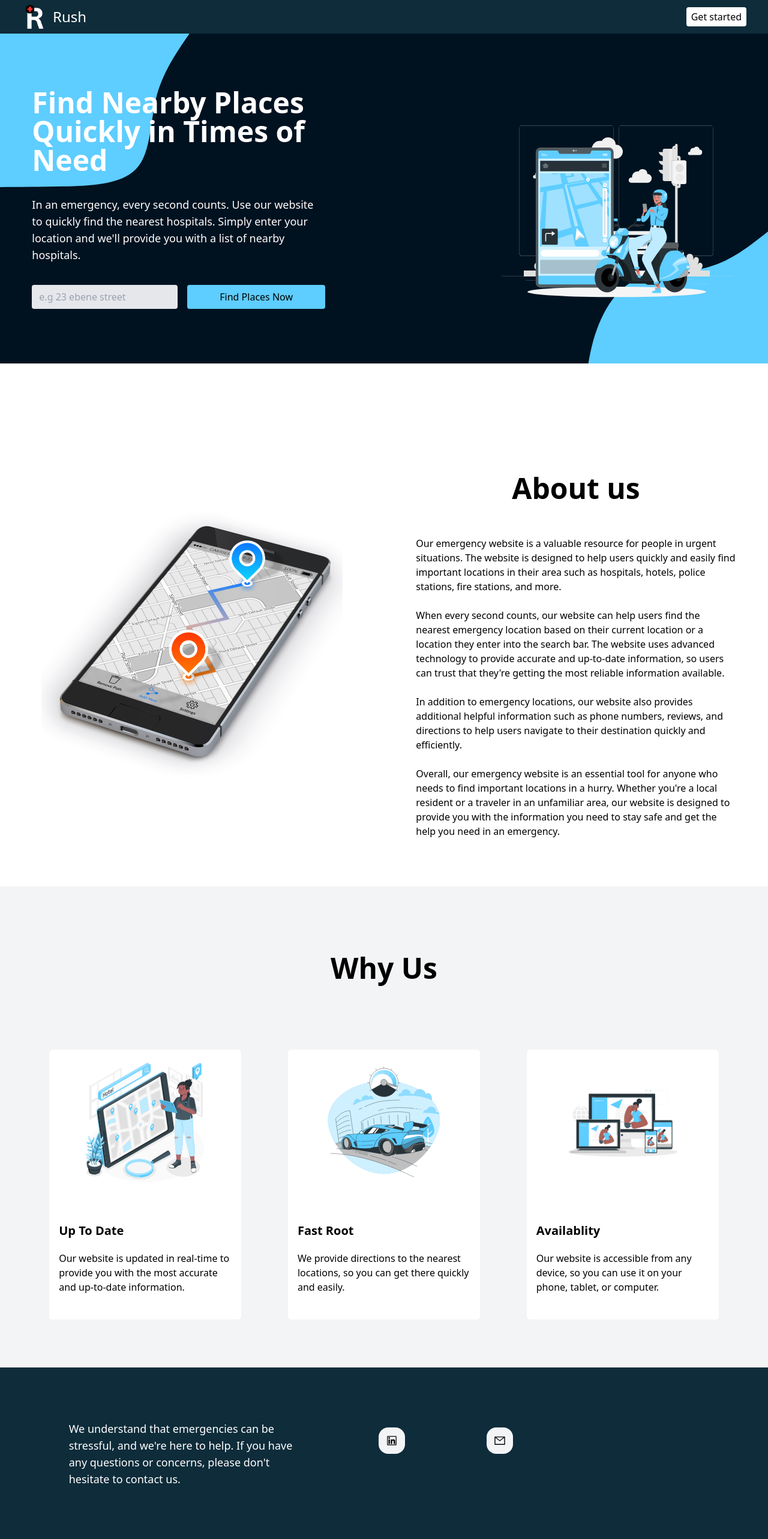
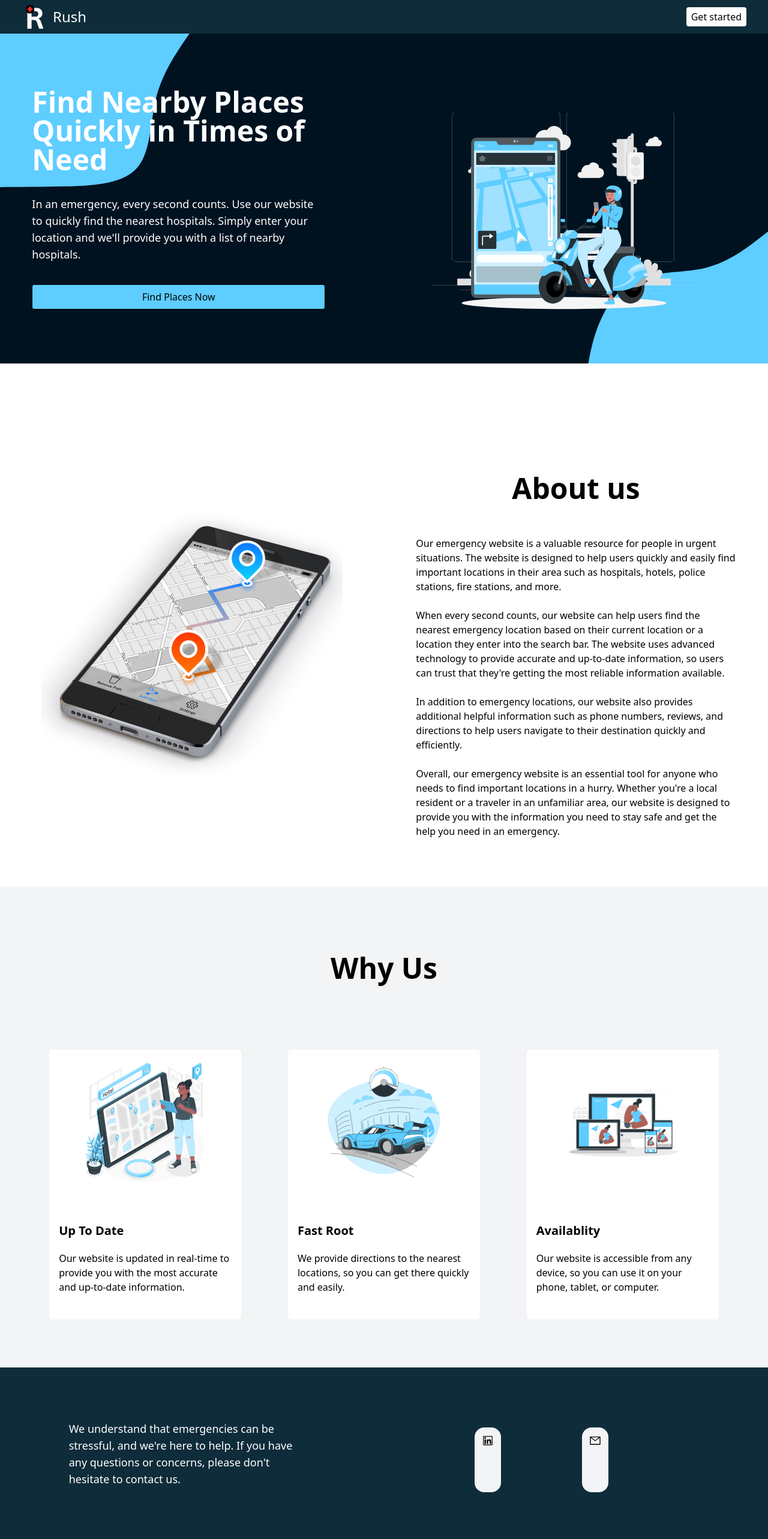
Before and after one commit to BestieeMu/Hospital-locator, a React (Vite) app: page / in a window 1280 px wide. Shown: the top 2566 px of the page at 60% size. Built offline with nearby package versions, Linux system fonts and the light colour scheme.

Commit message:
commit from sandbox

```diff
--- a/src/Components/Footer/Footer.jsx
+++ b/src/Components/Footer/Footer.jsx
@@ -1,32 +1,42 @@
-import React from 'react'
-import { AiOutlineLinkedin, AiOutlineMail } from 'react-icons/ai'
+import React from "react";
+import { AiOutlineLinkedin, AiOutlineMail } from "react-icons/ai";
 
 const Footer = () => {
   return (
     <>
-<div className=' pb-5 flex flex-col items-center ' style={{backgroundColor: '#0e2c3a'}}>
-<div className='md:w-10/12 w-full mt-20 flex flex-col md:flex-row'>
-
-  <div className='lg:w-7/12 md:w-9/12 w-full lg:text-lg text-sm p-2 text-white'>
-    <p>We understand that emergencies can be stressful, and we're here to help. If you have any questions or concerns, please don't hesitate to contact us.</p>
+      <div
+        className=" pb-5 flex flex-col items-center "
+        style={{ backgroundColor: "#0e2c3a" }}
+      >
+        <div className="md:w-10/12 w-full mt-20 flex flex-col md:flex-row">
+          <div className="lg:w-7/12 md:w-9/12 w-full lg:text-lg text-sm p-2 text-white">
+            <p>
+              We understand that emergencies can be stressful, and we're here to
+              help. If you have any questions or concerns, please don't hesitate
+              to contact us.
+            </p>
           </div>
 
-  <div className='w-full text-xl '>
-    <div className='flex justify-between w-full md:w-6/12 lg:w-4/12  md:ml-28 lg:ml-32  mt-5'>
-      <span className='bg-gray-100 p-3 rounded-2xl cursor-pointer'><AiOutlineLinkedin /></span>
-      <span className='bg-gray-100 p-3 rounded-2xl cursor-pointer'><AiOutlineMail /></span>
+          <div className="w-full text-xl flex justify-center">
+            <div className="flex justify-between w-7/12 md:w-6/12 lg:w-4/12  md:ml-28 lg:ml-32  mt-5">
+              <span className="bg-gray-100 p-3 rounded-2xl cursor-pointer">
+                <AiOutlineLinkedin />
+              </span>
+              <span className="bg-gray-100 p-3 rounded-2xl cursor-pointer">
+                <AiOutlineMail />
+              </span>
+            </div>
           </div>
         </div>
 
+        <div className="text-white flex justify-center mt-20 w-10/12 border-t border-gray-100">
+          <p className="mt-5 text-xs md:text-1xl">
+            Copyright © 2010-2023 rush Company All rights reserved.
+          </p>
         </div>
-
-<div className='text-white flex justify-center mt-20 w-10/12 border-t border-gray-100'>
-  <p className='mt-5 text-xs md:text-1xl'>Copyright ©  2010-2023 rush Company  All rights reserved.</p>
-</div>
-
       </div>
     </>
-  )
-}
+  );
+};
 
-export default Footer
+export default Footer;
--- a/src/Components/Hero/Hero.jsx
+++ b/src/Components/Hero/Hero.jsx
@@ -1,53 +1,52 @@
-import React from 'react'
-import { Link } from 'react-router-dom'
-import  HeroImg  from '../../assets/heroImg.svg'
-import  wave  from '../../assets/wave-bg.svg'
-
+import React from "react";
+import { Link } from "react-router-dom";
+import HeroImg from "../../assets/heroImg.svg";
+import wave from "../../assets/wave-bg.svg";
 
 const Hero = () => {
   return (
     <>
-    <div className=' w-full flex justify-center items-center hero py-20'>
-        <div className='w-11/12 flex flex-col md:flex-row justify-between items-center'>
-
+      <div className=" w-full flex justify-center items-center hero py-20">
+        <div className="w-11/12 flex flex-col md:flex-row justify-between items-center">
           {/* hero component caption  */}
-<div className='lg:w-5/12 md:w-6/12 w-full mt-14 md:mt-0'>
+          <div className="lg:w-5/12 md:w-6/12 w-full mt-10 md:mt-0">
             {/* hero title */}
-<h1 className=' font-black md:text-3xl lg:text-5xl text-white text-3xl' >
+            <h1 className=" font-black md:text-3xl lg:text-5xl text-white text-3xl">
               Find Nearby Places Quickly in Times of Need
             </h1>
             {/* call to action */}
-<p className='lg:text-lg  text-white text-sm mt-9'>
-In an emergency, every second counts. Use our website to quickly find the nearest hospitals.  Simply enter your location and we'll provide you with a list of nearby hospitals.
+            <p className="lg:text-lg  text-white text-sm mt-9">
+              In an emergency, every second counts. Use our website to quickly
+              find the nearest hospitals. Simply enter your location and we'll
+              provide you with a list of nearby hospitals.
             </p>
             {/* two input field one is to know the kind of emergecy the user need while the second field collects the user location */}
-<div className='mt-8'>
-
-<div className='flex flex-col w-full items-center lg:flex-row gap-4 mt-9'>
-
-<input
-type="text"
- className='w-full md:w-full rounded px-3 py-2 bg-gray-200  outline-none'
- placeholder='e.g 23 ebene street'
- />
-<Link to='locations' className='w-full'>
-<button className='px-3 py-2 rounded w-full  font-medium ' style={{backgroundColor: '#5ecdff'}}>Find Places Now</button>
+            <div className="mt-8">
+              <div className="flex flex-col w-full items-center lg:flex-row gap-4 mt-9">
+                <Link to="locations" className="w-full">
+                  <button
+                    className="px-3 py-2 rounded border border-black w-full  font-medium "
+                    style={{ backgroundColor: "#5ecdff" }}
+                  >
+                    Find Places Now
+                  </button>
                 </Link>
-</div>
-
-</div>
-
-</div>
-
-{/* the hero component image */}
-<div className='lg:w-4/12 md:w-5/12 w-11/12 mt-14'>
-<img src={HeroImg} alt="person-with-phone-map" className='w-75 h-75 md:w-96' />
               </div>
             </div>
           </div>
 
+          {/* the hero component image */}
+          <div className="lg:w-6/12 md:w-5/12 w-11/12 mt-14">
+            <img
+              src={HeroImg}
+              alt="person-with-phone-map"
+              className="w-75 h-75 md:w-96 lg:ml-20 lg:w-9/12"
+            />
+          </div>
+        </div>
+      </div>
     </>
-  )
-}
+  );
+};
 
-export default Hero
+export default Hero;
--- a/src/Pages/Mab/Map.jsx
+++ b/src/Pages/Mab/Map.jsx
@@ -14,21 +14,23 @@ import L from "leaflet";
 // import "leaflet-control-geocoder/dist/Control.Geocoder.css";
 // import "leaflet-control-geocoder/dist/Control.Geocoder.js";
 // import { GeoSearchControl, OpenStreetMapProvider } from 'leaflet-geosearch';
+import "./map.css";
 
 const Map = () => {
   const [position, setPosition] = useState(null);
   const [searchLocation, setSearchLocation] = useState("");
-  const [placeName, setPlaceName] = useState('');
+  const [placeName, setPlaceName] = useState("");
   const [hospitals, setHospitals] = useState([]);
-  const [lan, setLan] = useState()
-  const [lon, setLon] = useState()
+  const [lan, setLan] = useState();
+  const [lon, setLon] = useState();
+
 
   useEffect(() => {
     navigator.geolocation.getCurrentPosition(
       (position) => {
         setPosition([position.coords.latitude, position.coords.longitude]);
-        setLan(position.coords.latitude)
-        setLon(position.coords.longitude)
+        setLan(position.coords.latitude);
+        setLon(position.coords.longitude);
       },
       (error) => console.log(error),
       { enableHighAccuracy: true }
@@ -36,35 +38,31 @@ const Map = () => {
   }, []);
 
   useEffect(() => {
-
     // const run_hospital_search_with_location_search_Value = () =>{
 
     // }
     const searchNearbyHospitals = async (latitude, longitude) => {
-      const url = `https://nominatim.openstreetmap.org/?addressdetails=1&q=${'hospital in ' + searchLocation }&format=json&limit=50&${latitude}&lon=${longitude}&zoom=18`;
+      const url = `https://nominatim.openstreetmap.org/?addressdetails=1&q=hospital in lagos&format=json&limit=50&${latitude}&lon=${longitude}&zoom=18`;
       const response = await fetch(url);
       const hospitals = await response.json();
-      console.log(latitude, longitude);
       setHospitals(hospitals);
       // use the hospitals' data to display markers on the map
     };
-    searchNearbyHospitals(lan, lon)
-
-
-  }, [])
+    searchNearbyHospitals(lan, lon);
+  }, []);
 
   const Search = () => {
-
     fetch(
       // `https://nominatim.openstreetmap.org/search?q=${searchLocation}&format=geojson`
-      `https://nominatim.openstreetmap.org/?addressdetails=1&q=${searchLocation}&format=json&limit=1`
+      `https://nominatim.openstreetmap.org/?addressdetails=1&q=${
+        searchLocation
+      }&format=json&limit=1`
     )
       .then((response) => response.json())
       .then((data) => {
-        setPosition([data[0]?.lat, data[0]?.lon])
-      setPlaceName(data[0].display_name );
-      }
-      )
+        setPosition([data[0]?.lat, data[0]?.lon]);
+        setPlaceName(data[0].display_name);
+      })
       .catch((error) => console.error(error));
 
     // Add this condition to check if the position is not null before rendering the map
@@ -77,20 +75,13 @@ const Map = () => {
 
   const onClickSearch = () => {
     Search();
-    run_hospital_search_with_location_search_Value();
+    setSearchLocation("");
   };
-
-
 
   // Add this condition to check if the position is not null before rendering the map
   if (position === null) {
     return <p>Loading...</p>;
   }
-
-
-
-
-
 
   const icon = L.icon({
     iconUrl:
@@ -100,17 +91,11 @@ const Map = () => {
     popupAnchor: [0, -38],
   });
 
-  console.log(position);
   return (
     <>
-      <div className="flex mt-14">
+      <div className="flex mt-14 flex-col-reverse input-group  lg:flex-row">
         {/* A floating group field where user can in his location to start searching */}
-        <div
-          className="px-3 flex flex-col items-center w-96"
-          style={{
-            height: "735px",
-          }}
-        >
+        <div className="px-3 flex flex-col  items-center w-full md:w-96">
           <div className="mt-5">
             <div className="flex flex-col gap-4 mt-5">
               <label className="flex flex-col gap-1">
@@ -136,33 +121,22 @@ const Map = () => {
           </div>
 
           {/*////// any other informatin from the map is displayed here /////////// */}
-          <div className="w-full  mt-5">
+          {/* <div className="w-full  mt-5">
             <h1>Your location is 5m away</h1>
-          </div>
+          </div> */}
         </div>
 
         {/* map box */}
-        <div
-
-          className=" w-full bg-green-300"
-          style={{
-            height: "735px",
-            width: "100%",
-          }}
-        >
-
-<MapContainer
-    center={position}
-    zoom={15}
-    scrollWheelZoom={true}>
+        <div className=" w-full bg-green-300 map-box">
+          <MapContainer center={position} zoom={12} scrollWheelZoom={true}>
             <TileLayer
               attribution='&copy; <a href="https://www.openstreetmap.org/copyright">OpenStreetMap</a> contributors'
               url="https://{s}.tile.openstreetmap.org/{z}/{x}/{y}.png"
             />
- <Marker position={position} icon={icon}>
-      <Popup>{placeName == '' ? 'your location' : placeName}</Popup>
+            <Marker position={position}>
+              <Popup>{placeName == "" ? "your location" : placeName}</Popup>
             </Marker>
-    {hospitals.map(hospital => (
+            {hospitals.map((hospital) => (
               <Marker position={[hospital.lat, hospital.lon]} icon={icon}>
                 <Popup>{hospital.display_name}</Popup>
               </Marker>
--- /dev/null
+++ b/src/Pages/Mab/map.css
@@ -0,0 +1,16 @@
+.input-group {
+  height: 735px;
+}
+.map-box {
+  height: 735px;
+  width: 100%;
+}
+@media screen and (max-width: 375px) {
+  .input-group {
+    height: auto;
+    padding-bottom: 10px;
+  }
+  .map-box {
+    height: 400px;
+  }
+}
--- a/src/index.css
+++ b/src/index.css
@@ -1,19 +1,26 @@
 body::-webkit-scrollbar {
-    width: 12px;               /* width of the entire scrollbar */
+  width: 12px; /* width of the entire scrollbar */
 }
 
 body::-webkit-scrollbar-track {
-    background: #5ecdff;        /* color of the tracking area */
+  background: #5ecdff; /* color of the tracking area */
 }
 
 body::-webkit-scrollbar-thumb {
-    background-color:  #0e2c3a;    /* color of the scroll thumb */
-    border-radius: 20px;       /* roundness of the scroll thumb */
-    border: 3px solid #5ecdff;  /* creates padding around scroll thumb */
+  background-color: #0e2c3a; /* color of the scroll thumb */
+  border-radius: 20px; /* roundness of the scroll thumb */
+  border: 3px solid #5ecdff; /* creates padding around scroll thumb */
 }
 
-  .leaflet-container{
+.leaflet-container {
   width: 100%;
   height: 735px;
   z-index: 0;
 }
+@media screen and (max-width: 375px) {
+  .leaflet-container {
+    width: 100%;
+    height: 400px;
+    z-index: 0;
+  }
+}
```
Lines whose indentation alone changed are shown as unchanged.
